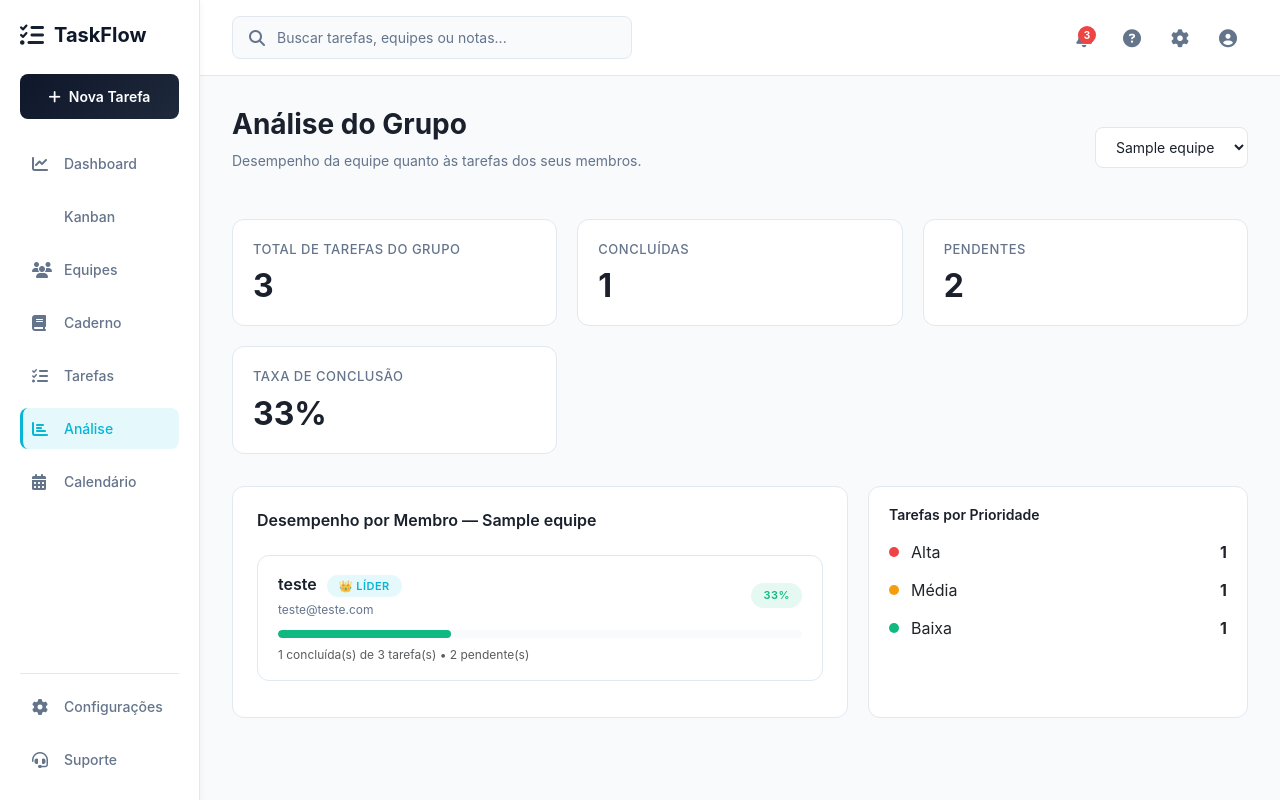
After one commit to RafaelOuverney/Taskflow, a Django app: page /analise/ in a window 1280 px wide. The commit adds this page. Run offline with Django 5.2, Linux system fonts and the light colour scheme; a user stored in the database is signed in; data comes from the database, SQL or seed files in the repository; tables that the repository leaves empty hold one stand-in row (values such as "Sample post").

Commit message:
feat: Adicionada página de análise para diretores e lideres de grupos

```diff
--- a/Taskflow/urls.py
+++ b/Taskflow/urls.py
@@ -18,9 +18,13 @@ from django.conf import settings
 from django.contrib import admin
 from django.urls import include, path
 
+from pages.views import AnaliseView, CalendarView
+
 urlpatterns = [
     path('admin/', admin.site.urls),
     path('', include('pages.urls')),
+    path('calendario/', CalendarView.as_view(), name='calendario'),
+    path('analise/', AnaliseView.as_view(), name='analise'),
 ]
 
 if settings.DEBUG:
--- /dev/null
+++ b/pages/static/css/analise.css
@@ -0,0 +1,71 @@
+.analise-header {
+    display: flex;
+    justify-content: space-between;
+    align-items: center;
+    margin-bottom: 32px;
+    flex-wrap: wrap;
+    gap: 16px;
+}
+
+.analise-select {
+    padding: 10px 16px;
+    border: 1px solid var(--border-color);
+    border-radius: 8px;
+    font-size: 14px;
+    background-color: var(--bg-white);
+    color: var(--text-dark);
+}
+
+.membro-card {
+    background-color: var(--bg-white);
+    border: 1px solid var(--border-color);
+    border-radius: 12px;
+    padding: 16px 20px;
+    margin-bottom: 12px;
+}
+
+.membro-topo {
+    display: flex;
+    justify-content: space-between;
+    align-items: center;
+}
+
+.membro-nome {
+    font-weight: 600;
+    color: var(--text-dark);
+    margin: 0;
+}
+
+.membro-email {
+    font-size: 12px;
+    color: var(--text-light);
+}
+
+.progress-track {
+    height: 8px;
+    background-color: var(--bg-light);
+    border-radius: 4px;
+    overflow: hidden;
+    margin-top: 10px;
+}
+
+.progress-fill {
+    height: 100%;
+    background-color: var(--accent-green);
+    border-radius: 4px;
+    transition: width .3s ease;
+}
+
+.prioridade-row {
+    display: flex;
+    align-items: center;
+    gap: 12px;
+    margin-bottom: 14px;
+}
+
+.prioridade-dot {
+    width: 10px;
+    height: 10px;
+    border-radius: 50%;
+    display: inline-block;
+}
--- /dev/null
+++ b/pages/templates/analise.html
@@ -0,0 +1,121 @@
+{% extends 'base.html' %}
+{% load static %}
+
+{% block title %}Análise - TaskFlow{% endblock %}
+{% load static %}
+
+{% block extra_css %}
+<link rel="stylesheet" href="{% static 'css/dashboard.css' %}">
+<link rel="stylesheet" href="{% static 'css/analise.css' %}">
+{% endblock %}
+
+{% block content %}
+<div class="analise-header">
+    <div class="dashboard-title">
+        <h1>Análise do Grupo</h1>
+        <p>Desempenho da equipe quanto às tarefas dos seus membros.</p>
+    </div>
+    {% if minhas_equipes %}
+    <form method="GET">
+        <select name="equipe" class="analise-select" onchange="this.form.submit()">
+            {% for equipe in minhas_equipes %}
+            <option value="{{ equipe.id }}" {% if equipe == equipe_selecionada %}selected{% endif %}>
+                {{ equipe.nome }}
+            </option>
+            {% endfor %}
+        </select>
+    </form>
+    {% endif %}
+</div>
+
+{% if equipe_selecionada %}
+<div class="stats-grid">
+    <div class="stat-card">
+        <div class="stat-body">
+            <p class="stat-label">Total de Tarefas do Grupo</p>
+            <h3 class="stat-value">{{ total_tarefas }}</h3>
+        </div>
+    </div>
+    <div class="stat-card">
+        <div class="stat-body">
+            <p class="stat-label">Concluídas</p>
+            <h3 class="stat-value">{{ concluidas }}</h3>
+        </div>
+    </div>
+    <div class="stat-card">
+        <div class="stat-body">
+            <p class="stat-label">Pendentes</p>
+            <h3 class="stat-value">{{ pendentes }}</h3>
+        </div>
+    </div>
+    <div class="stat-card">
+        <div class="stat-body">
+            <p class="stat-label">Taxa de Conclusão</p>
+            <h3 class="stat-value">{{ taxa_conclusao }}%</h3>
+        </div>
+    </div>
+</div>
+
+<div class="dashboard-grid">
+    <div class="chart-section">
+        <div class="chart-header">
+            <h2>Desempenho por Membro — {{ equipe_selecionada.nome }}</h2>
+        </div>
+        {% for membro in analise_membros %}
+        <div class="membro-card">
+            <div class="membro-topo">
+                <div>
+                    <p class="membro-nome">
+                        {{ membro.nome }}
+                        {% if membro.eh_lider %}
+                        <span class="stat-badge" style="margin-left: 6px;">👑 Líder</span>
+                        {% endif %}
+                    </p>
+                    <span class="membro-email">{{ membro.email }}</span>
+                </div>
+                <span class="stat-badge completed">{{ membro.percentual }}%</span>
+            </div>
+            <div class="progress-track">
+                <div class="progress-fill" style="width: {{ membro.percentual }}%;"></div>
+            </div>
+            <p class="text-muted" style="font-size: 12px; margin: 8px 0 0 0;">
+                {{ membro.concluidas }} concluída(s) de {{ membro.total }} tarefa(s) • {{ membro.pendentes }}
+                pendente(s)
+            </p>
+        </div>
+        {% empty %}
+        <p class="text-muted">Nenhum membro nesta equipe.</p>
+        {% endfor %}
+    </div>
+
+    <div class="sidebar-section">
+        <div class="tasks-section">
+            <div class="section-header">
+                <h3>Tarefas por Prioridade</h3>
+            </div>
+            <div class="prioridade-row">
+                <span class="prioridade-dot" style="background: #ef4444;"></span>
+                <span style="flex: 1;">Alta</span>
+                <strong>{{ prioridades.high }}</strong>
+            </div>
+            <div class="prioridade-row">
+                <span class="prioridade-dot" style="background: #f59e0b;"></span>
+                <span style="flex: 1;">Média</span>
+                <strong>{{ prioridades.medium }}</strong>
+            </div>
+            <div class="prioridade-row">
+                <span class="prioridade-dot" style="background: #10b981;"></span>
+                <span style="flex: 1;">Baixa</span>
+                <strong>{{ prioridades.low }}</strong>
+            </div>
+        </div>
+    </div>
+</div>
+{% else %}
+<div class="empty-state">
+    <i class="fas fa-lock"></i>
+    <h2>Acesso restrito a líderes</h2>
+    <p>Você não lidera nenhuma equipe. Apenas o líder/gerente de um grupo pode visualizar a análise de tarefas.</p>
+</div>
+{% endif %}
+{% endblock %}
--- a/pages/templates/base.html
+++ b/pages/templates/base.html
@@ -65,7 +65,7 @@
                     </a>
                 </li>
                 <li>
-                    <a href="#" class="nav-link">
+                    <a href="{% url 'analise' %}"class="nav-link {% if request.resolver_match.url_name == 'analise' %}active{% endif %}">
                         <i class="fas fa-chart-bar"></i>
                         <span>Análise</span>
                     </a>
--- a/pages/views.py
+++ b/pages/views.py
@@ -1,3 +1,4 @@
+from enum import member
 import json
 from datetime import timedelta
 
@@ -23,6 +24,7 @@ from django.views.generic import (
 )
 
 from pages.forms import EquipeForm, ProfileUpdateForm, SecurityForm, UserUpdateForm
+from pages.mixins import GroupRequiredMixin
 from pages.models import Equipe, Notebook, Task
 
 
@@ -199,7 +201,7 @@ class DashboardView(LoginRequiredMixin, TemplateView):
         minhas_equipes = Equipe.objects.filter(membros=user).order_by("-updated_at")[:3]
 
         hoje = timezone.now().date()
-        dias_semana = [ "SEG", "TER", "QUA", "QUI", "SEX", "SÁB", "DOM"]
+        dias_semana = ["SEG", "TER", "QUA", "QUI", "SEX", "SÁB", "DOM"]
         tarefas_por_dia = []
 
         max_value = 1
@@ -767,3 +769,82 @@ class EquipeDeleteView(LoginRequiredMixin, DeleteView):
 
     def get_queryset(self):
         return Equipe.objects.filter(owner=self.request.user)
+
+
+class AnaliseView(LoginRequiredMixin, TemplateView):
+    """
+    Página de Análise: apresenta a análise do grupo quanto às tarefas.
+    Restrita aos líderes (owners) das equipes.
+    """
+
+    template_name = "analise.html"
+    login_url = "index"
+
+    def get_context_data(self, **kwargs):
+        context = super().get_context_data(**kwargs)
+        user = self.request.user
+
+        equipes_lideradas = Equipe.objects.filter(owner=user)
+
+        equipe_id = self.request.GET.get("equipe")
+        equipe_selecionada = (
+            equipes_lideradas.filter(id=equipe_id).first() if equipe_id else None
+        )
+        equipe_selecionada = equipe_selecionada or equipes_lideradas.first()
+
+        total_tarefas = 0
+        concluidas = 0
+        pendentes = 0
+        prioridades = {"high": 0, "medium": 0, "low": 0}
+        analise_membros = []
+
+        if equipe_selecionada:
+            membros = equipe_selecionada.membros.all()
+            tarefas_equipe = Task.objects.filter(owner__in=membros).select_related(
+                "owner"
+            )
+
+            total_tarefas = tarefas_equipe.count()
+            concluidas = tarefas_equipe.filter(completed=True).count()
+            pendentes = total_tarefas - concluidas
+
+            for nivel in prioridades:
+                prioridades[nivel] = tarefas_equipe.filter(priority=nivel).count()
+
+            for membro in membros:
+                tarefas_membro = tarefas_equipe.filter(
+                    owner=membro
+                )
+                m_total = tarefas_membro.count()
+                m_concluidas = tarefas_membro.filter(completed=True).count()
+                analise_membros.append(
+                    {
+                        "nome": membro.first_name or membro.username,
+                        "email": membro.email,
+                        "total": m_total,
+                        "concluidas": m_concluidas,
+                        "pendentes": m_total - m_concluidas,
+                        "percentual": round((m_concluidas / m_total) * 100)
+                        if m_total
+                        else 0,
+                        "eh_lider": membro == equipe_selecionada.owner,
+                    }
+                )
+
+            analise_membros.sort(key=lambda m: m["percentual"], reverse=True)
+
+        context.update(
+            {
+                "minhas_equipes": equipes_lideradas,
+                "equipe_selecionada": equipe_selecionada,
+                "total_tarefas": total_tarefas,
+                "concluidas": concluidas,
+                "pendentes": pendentes,
+                "taxa_conclusao": round((concluidas / total_tarefas) * 100)
+                if total_tarefas
+                else 0,
+                "prioridades": prioridades,
+                "analise_membros": analise_membros,
+            }
+        )
+        return context
```
